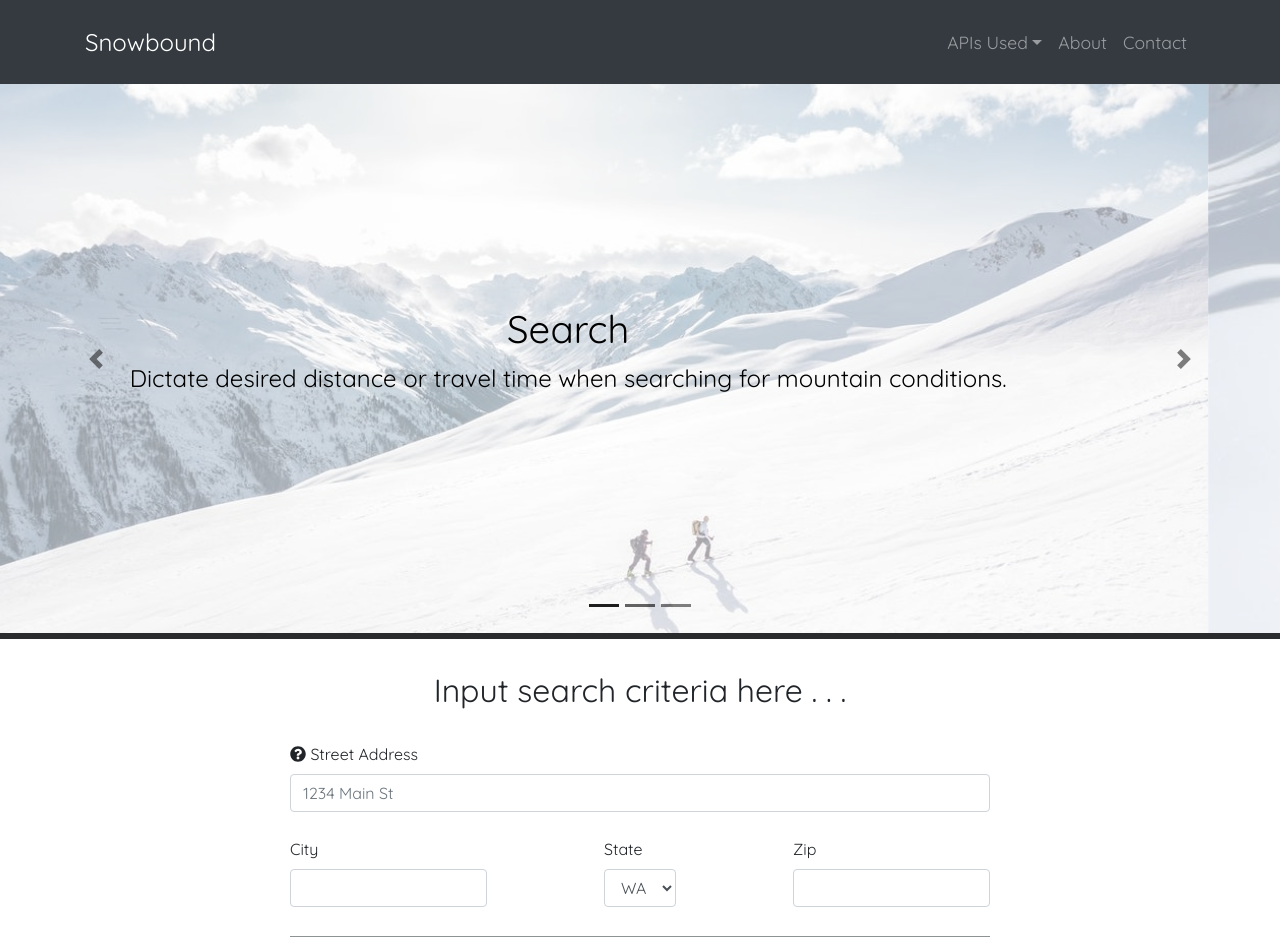
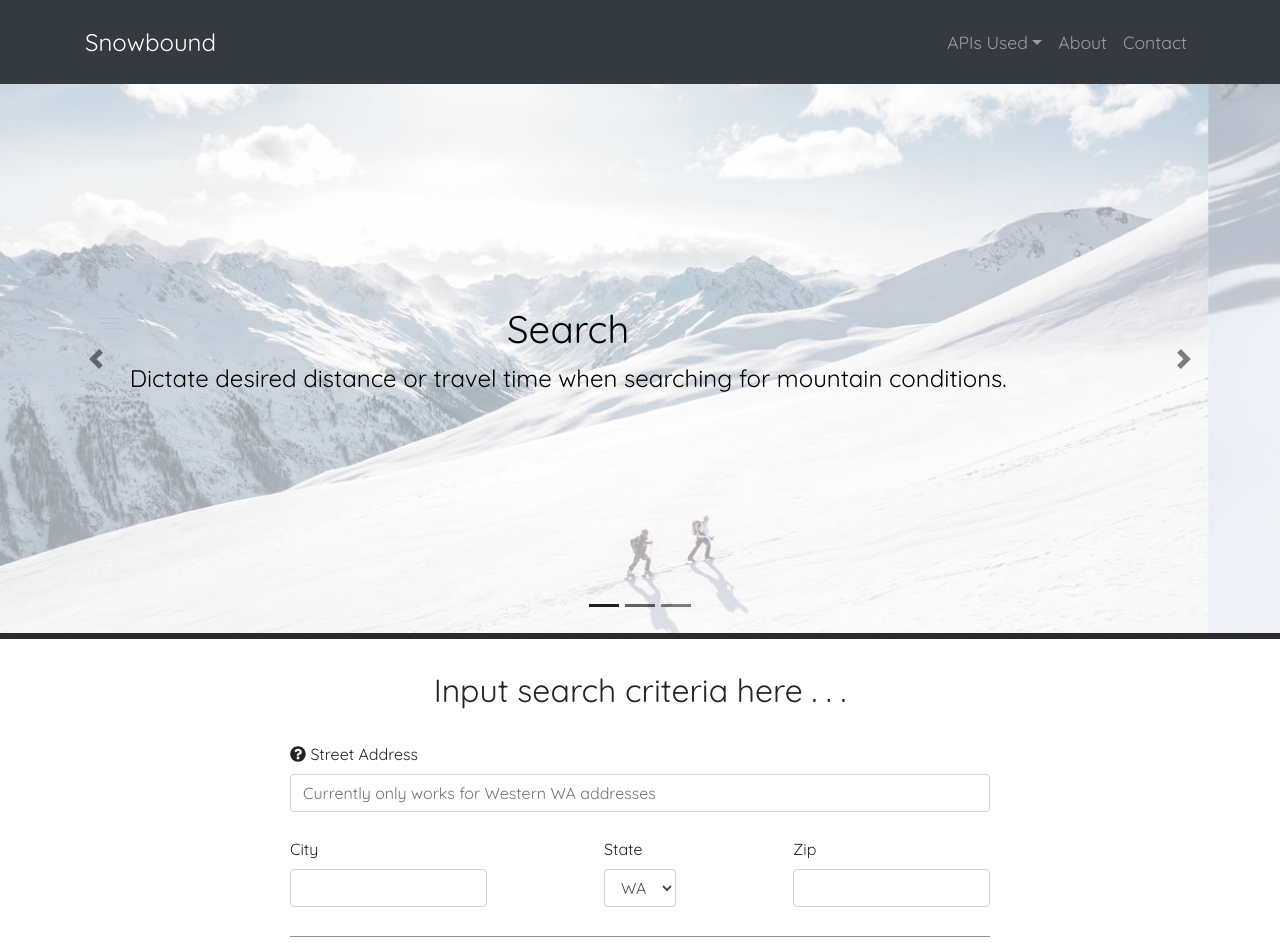
Before and after one commit to BergC/snowbound, a React (Create React App) app in the folder react-ui/: page / in a window 1280 px wide. Shown: the top 952 px of the page. Built offline with nearby package versions, Linux system fonts and the light colour scheme.

Commit message:
clarified only works for Western WA addresses right now

```diff
--- a/react-ui/src/components/SearchForm.js
+++ b/react-ui/src/components/SearchForm.js
@@ -96,7 +96,7 @@ const SearchForm = ({ loading, searchMountains }) => {
                         </OverlayTrigger>
                         <Form.Control
                             onChange={(e) => onChange(e)}
-                            placeholder='1234 Main St'
+                            placeholder='Currently only works for Western WA addresses'
                             name='address_street'
                             required={true}
                         />
```
